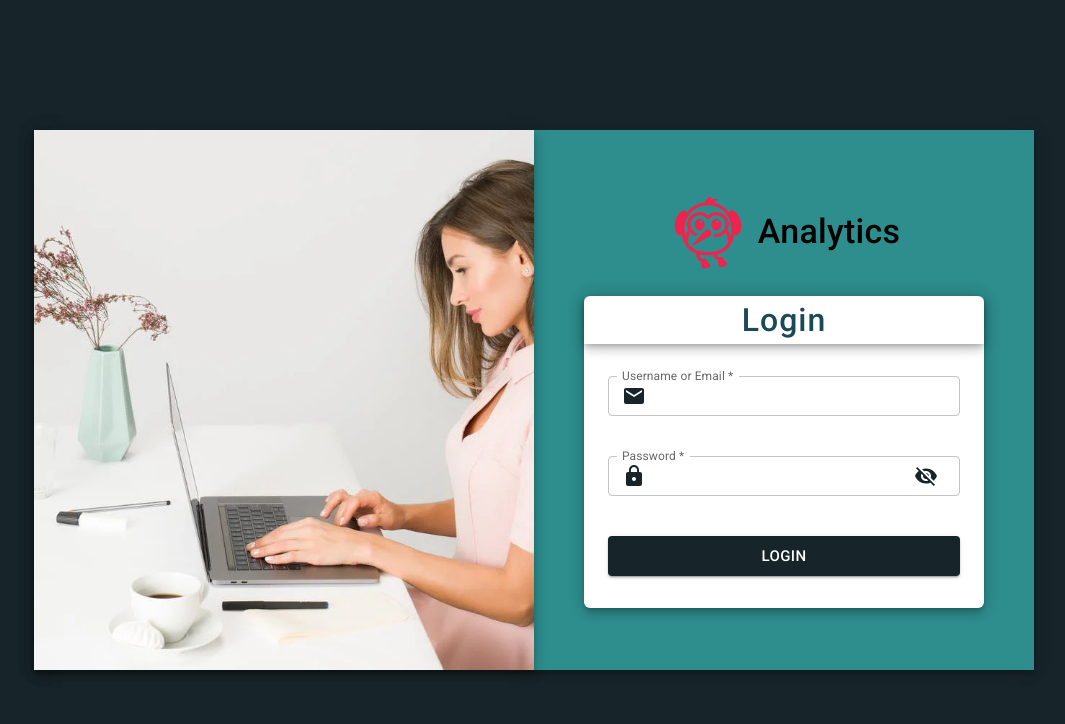
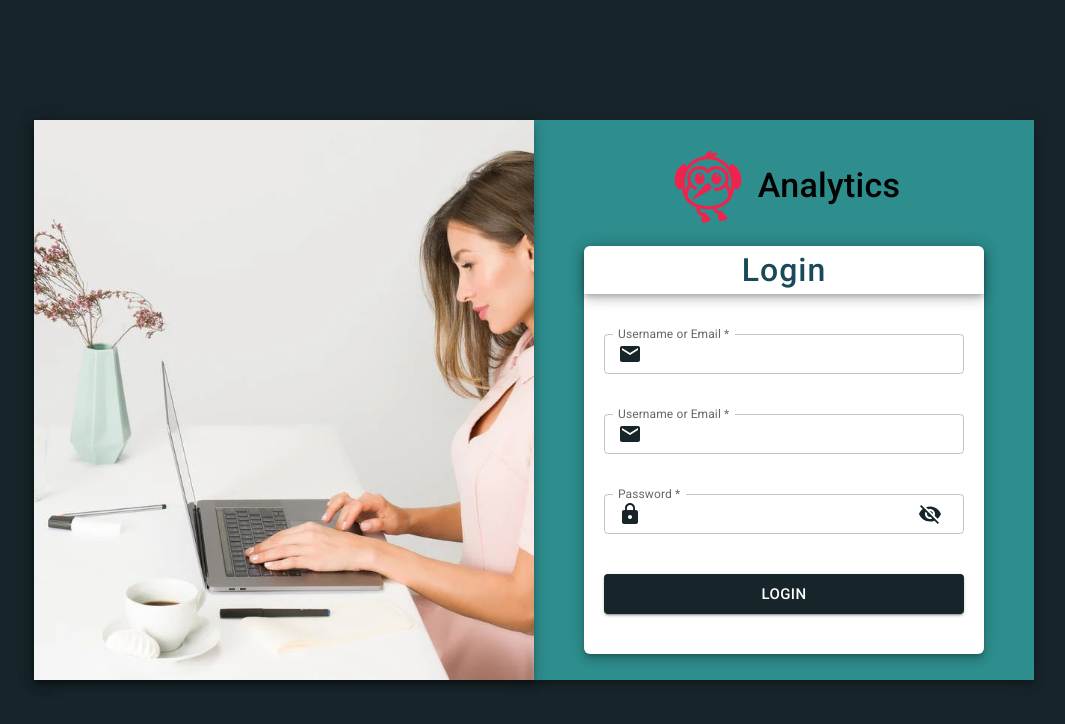
Before and after one commit to titprashantv/next-ts, a Next.js app: page /auth/login in a window 1280 px wide. Shown: the top 724 px of the page, without its empty margins (106-1171 px from the left). Built offline with nearby package versions, Linux system fonts and the light colour scheme.

Commit message:
Add login page

```diff
--- /dev/null
+++ b/components/fields/ALTextField.tsx
@@ -0,0 +1,39 @@
+import * as React from 'react';
+import {useState} from "react";
+import theme from "../../src/theme";
+import {Typography, TextField, Grid, Button, InputAdornment, IconButton} from '@mui/material';
+import {Email, Lock, Visibility, VisibilityOff} from '@mui/icons-material';
+
+interface Props {
+    name: string;
+    label: string;
+    value: string;
+}
+
+export default function ALTextField(props: Props) {
+
+    const {name, label, value} = props;
+
+    const [values, setValues] = useState({
+        userName: '',
+        passWord: '',
+        showPassword: false,
+    });
+
+    const handleChange = (event: React.ChangeEvent<HTMLInputElement>) => {
+        setValues({...values, [event.target.name]: event.target.value});
+    };
+
+    const handleClickShowPassword = () => {
+        setValues({...values, showPassword: !values.showPassword});
+    };
+
+    return (
+        <TextField type="text" name={name} label={label} value={value} fullWidth size="small" error={false}
+                   helperText=" " onChange={handleChange}
+                   InputProps={{
+                       startAdornment: <InputAdornment position="start"><Email color="primary"/></InputAdornment>,
+                   }}
+        />
+    );
+};
--- a/pages/auth/login.tsx
+++ b/pages/auth/login.tsx
@@ -4,6 +4,7 @@ import theme from "../../src/theme";
 import {Typography, TextField, Grid, Button, InputAdornment, IconButton} from '@mui/material';
 import {Email, Lock, Visibility, VisibilityOff} from '@mui/icons-material';
 import AuthLayout from "../../components/AuthLayout";
+import ALTextField from "../../components/fields/ALTextField";
 
 export default function Login() {
 
@@ -31,6 +32,10 @@ export default function Login() {
 
             <div className="auth-fields">
                 <Grid container spacing={2}>
+                    <Grid item xs={12}>
+                        <ALTextField name="userName" label="Username or Email *" value={values.userName}/>
+                    </Grid>
+
                     <Grid item xs={12}>
                         <TextField type="text" name="userName" label="Username or Email *" value={values.userName} fullWidth size="small" error={false}
                                    helperText=" " onChange={handleChange}
--- a/styles/auth.scss
+++ b/styles/auth.scss
@@ -6,7 +6,7 @@
   box-shadow: $box-shadow;
   width: 100%;
   max-width: 1200px;
-  min-height: 540px;
+  min-height: 560px;
 
   @media (max-width: 1280px) {
     max-width: 1000px;
@@ -21,7 +21,7 @@
   .auth-bg {
     display: grid;
     width: 50%;
-    min-height: 540px;
+    min-height: 560px;
     box-shadow: $box-shadow;
     @media (max-width: 991px) {
       width: 40%;
@@ -48,12 +48,12 @@
     }
     @media (max-width: 767px) {
       width: 100%;
-      padding: 24px;
+      padding: 20px;
     }
 
     .auth-form {
       width: 400px;
-      margin-top: 24px;
+      margin-top: 20px;
       border-radius: $borderRadiusForm;
       background: $primaryLight;
       box-shadow: $box-shadow;
@@ -71,7 +71,7 @@
       }
 
       .auth-fields {
-        margin: 32px 24px;
+        margin: 40px 20px;
       }
     }
   }
```
